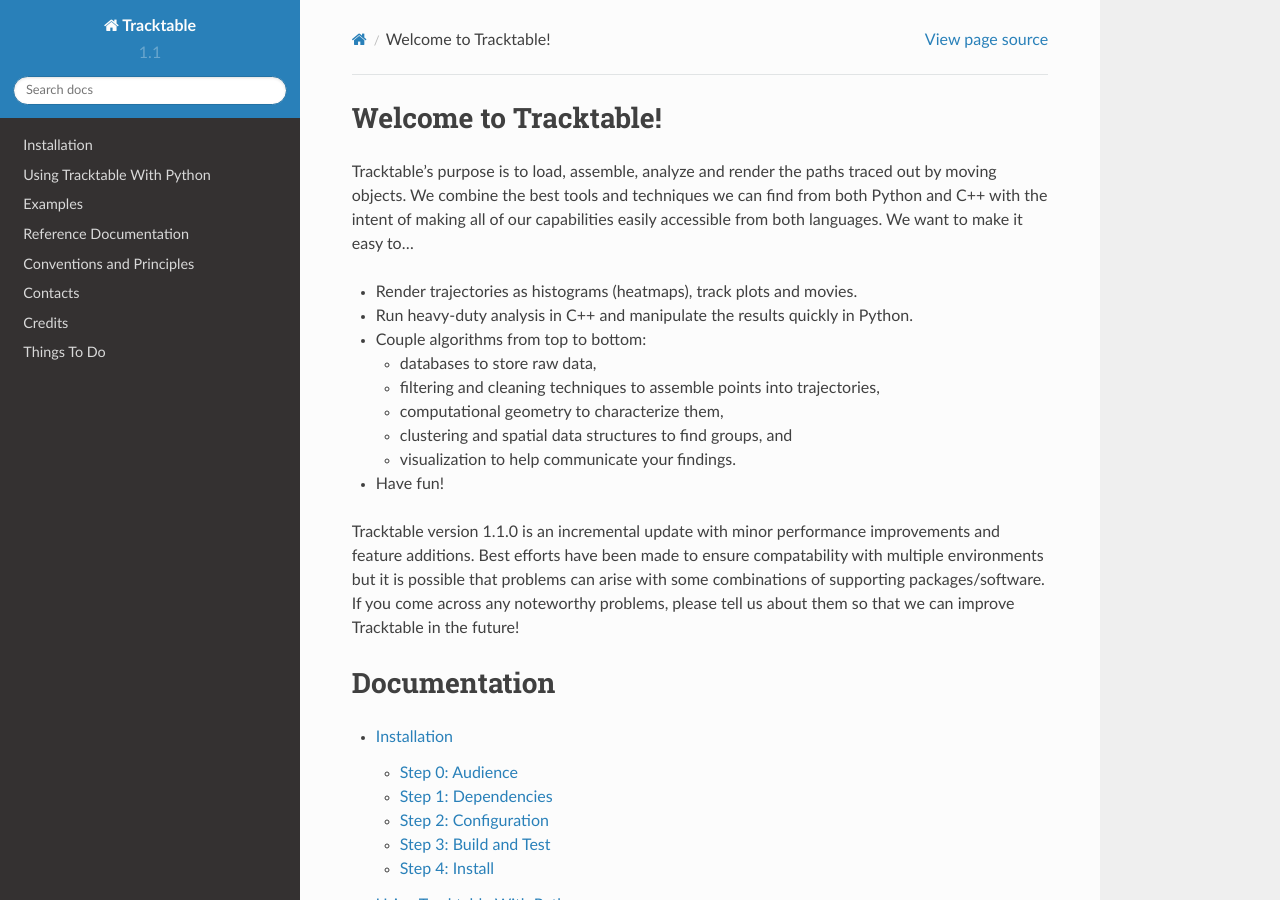
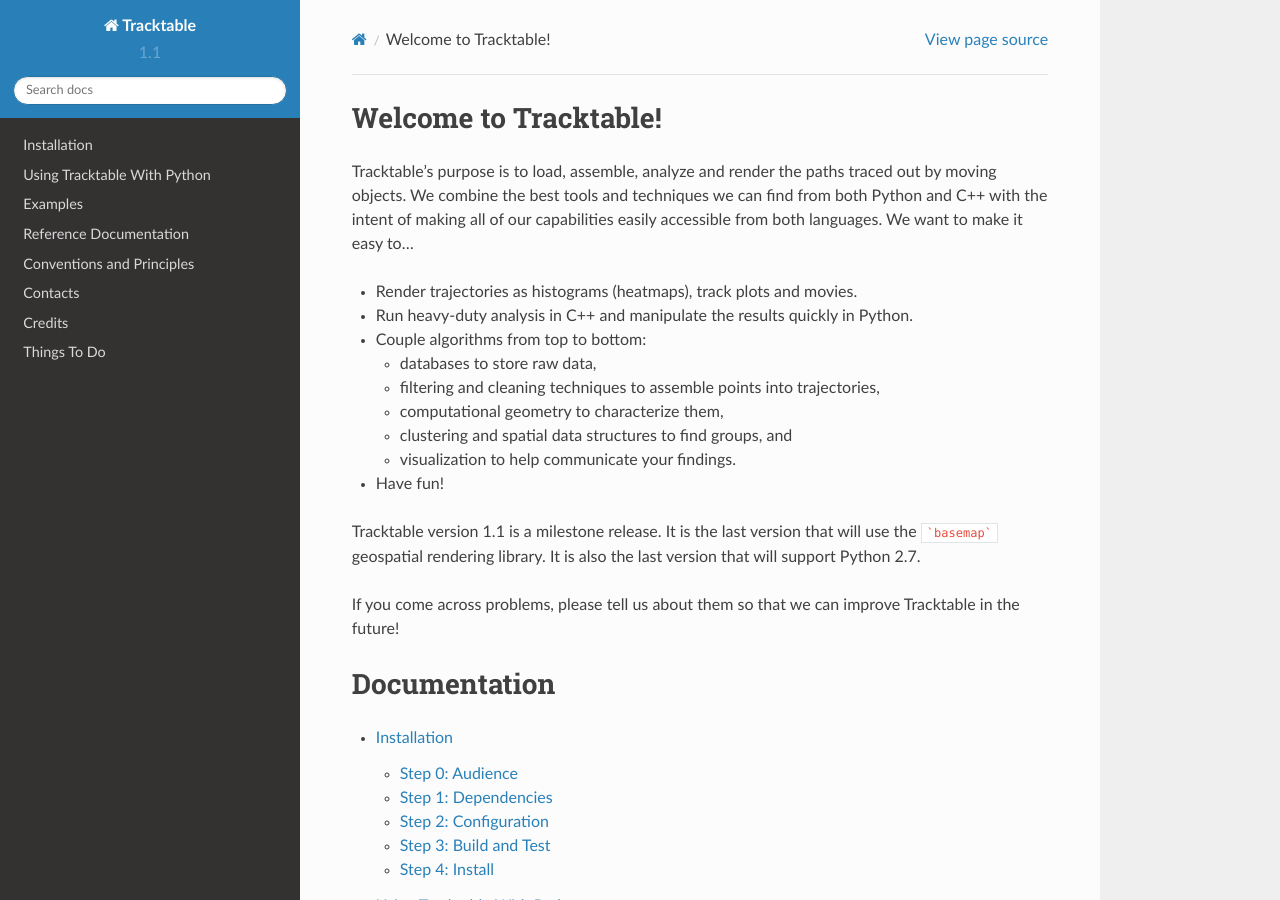
Before and after one commit to sandialabs/tracktable, a Sphinx documentation site: the page built from Documentation/index.rst, in a window 1280 px wide and 900 px high. Built offline with Sphinx 7.4.7 and the Read the Docs theme 2.0.0, drawn with Linux system fonts in a browser that asks for light colours.

Commit message:
Bump version number to 1.1.1
The two hotfixes I'm deploying merit a patchlevel increase.

````diff
--- a/Documentation/conf.py
+++ b/Documentation/conf.py
@@ -100,7 +100,7 @@
 # The short X.Y version.
 version = '1.1'
 # The full version, including alpha/beta/rc tags.
-release = '1.1.0rc1'
+release = '1.1.1'
 
 # The language for content autogenerated by Sphinx. Refer to documentation
 # for a list of supported languages.
--- a/Documentation/index.rst
+++ b/Documentation/index.rst
@@ -31,13 +31,12 @@
 
 * Have fun!
 
-Tracktable version 1.1.0 is an incremental update with minor performance
-improvements and feature additions.  Best efforts have been made to
-ensure compatability with multiple environments but it is possible that
-problems can arise with some combinations of supporting packages/software.
-If you come across any noteworthy problems, please tell us about them so
-that we can improve Tracktable in the future!
+Tracktable version 1.1 is a milestone release.  It is the last version
+that will use the ```basemap``` geospatial rendering library.  It is
+also the last version that will support Python 2.7.
 
+If you come across problems, please tell us about them so that we can
+improve Tracktable in the future!
 
 Documentation
 =============
````
Also changed, not shown: 2 other files.
